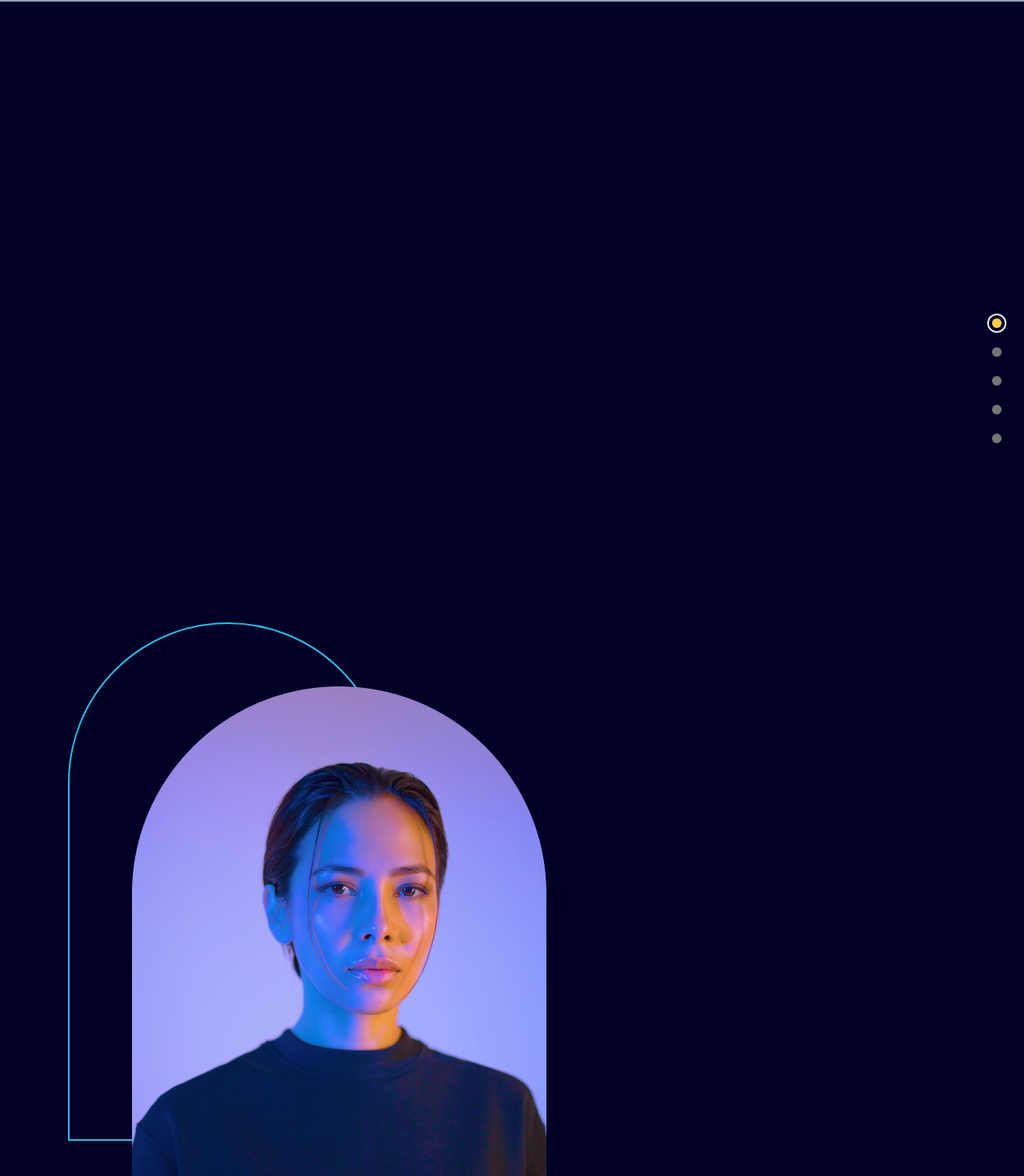
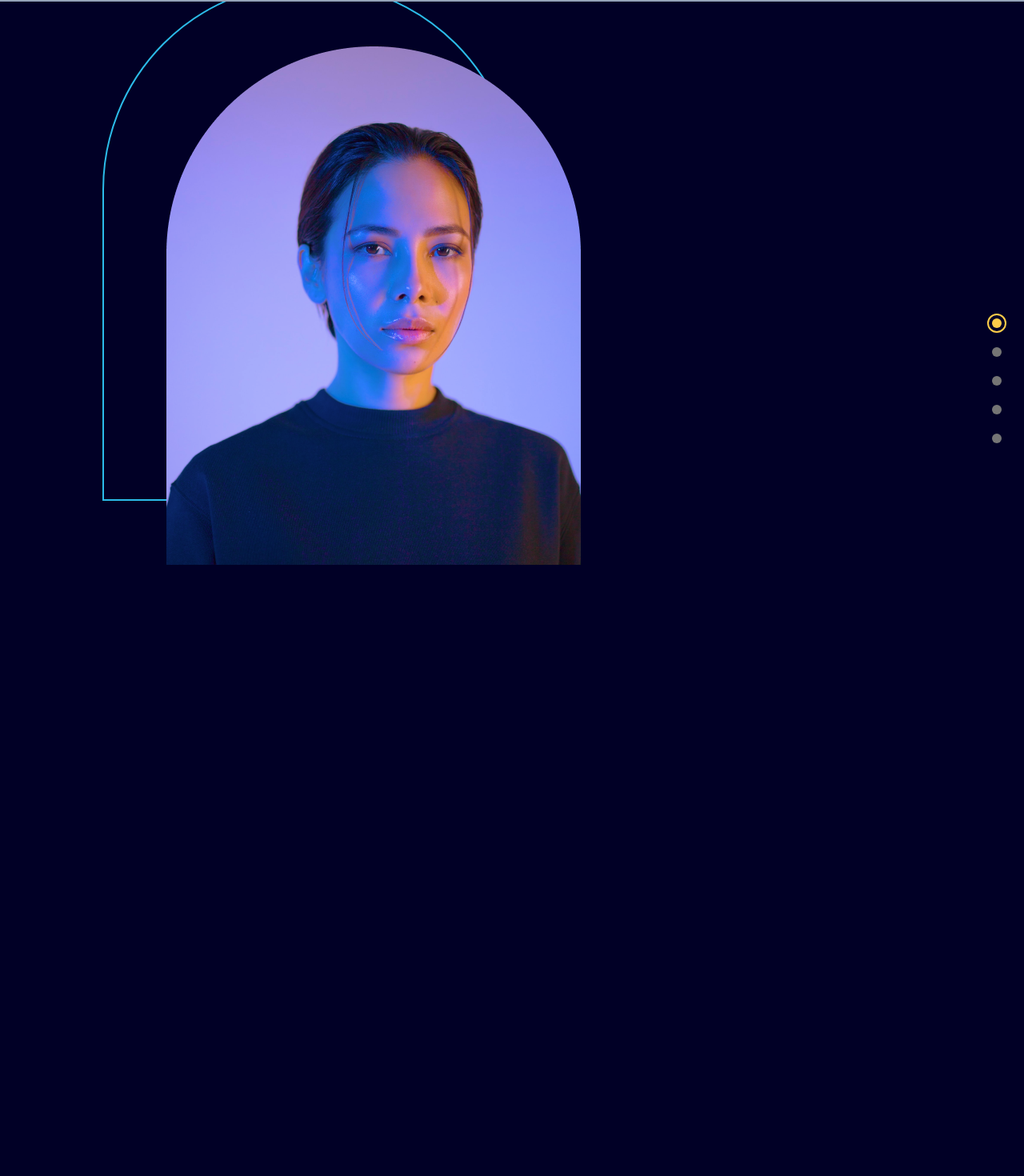
Before and after one commit to Josequesada9393/PorfolioWebsite, a React (Create React App) app in the folder josegomezdev/: page / in a window 1280 px wide. Shown: the part 82-1552 px from the top of the page at 80% size. After the commit the page ends 800 px from the top, so only its background shows below. Built offline with nearby package versions, Linux system fonts and the light colour scheme.

Commit message:
css bugs

```diff
--- a/josegomezdev/src/App.jsx
+++ b/josegomezdev/src/App.jsx
@@ -20,13 +20,13 @@ function App() {
   }, [])
 
   return (
-    <div className="bg-deep-blue app">
+    <div className="app bg-deep-blue app">
       <Navbar
         isTopOfPage={isTopOfPage}
         selectedPage={selectedPage}
         setSelectedPage={setSelectedPage}
       />
-      <div className="w-5/6 mx-auto md:h-full"></div>
+      <div className="w-5/6 mx-auto md:h-full">
       {isAboveMediumScreens && (
         <DotGroup
           selectedPage={selectedPage}
@@ -35,7 +35,7 @@ function App() {
 
       <Landing setSelectedPage={setSelectedPage}/>
 
-
+</div>
     </div>
 
   );
--- a/josegomezdev/src/scenes/DotGroup.jsx
+++ b/josegomezdev/src/scenes/DotGroup.jsx
@@ -3,9 +3,8 @@ import AnchorLink from 'react-anchor-link-smooth-scroll'
 
 function DotGroup({ selectedPage, setSelectedPage }) {
 
-  const selectedStyles = `relative bg-yellow before:absolute before:w-6
-  before:h-6 before:rounded-full before:border-2 befooer:border-yellow
-  before:left-[-50%] before:top-[-50%]`
+ const selectedStyles = `relative bg-yellow before:absolute before:w-6 before:h-6 before:rounded-full
+    before:border-2 before:border-yellow before:left-[-50%] before:top-[-50%]`;
   return (
     <div className='flex flex-col gap-6 fixed top-[60%] right-7'>
        <AnchorLink className={`${selectedPage === 'home' ? selectedStyles : "bg-dark-grey"}
--- a/josegomezdev/src/scenes/Landing.jsx
+++ b/josegomezdev/src/scenes/Landing.jsx
@@ -6,30 +6,34 @@ import AnchorLink from 'react-anchor-link-smooth-scroll'
 
 function Landing({ setSelectedPage }) {
 
-  const isAboveMediumScreens = useMediaQuery('(min-width: 1060px)');
+  const isAboveLarge = useMediaQuery('(min-width: 1060px)');
   return (
-    <section id='home' className='md:flex md:justify-between md:items-center md:h-full gap-16 py-10'>
+    <section id='home'   className="md:flex md:justify-between md:items-center gap-16 md:h-full py-10"
+>
+
+     {/* IMAGE SECTION */}
+      <div className="basis-3/5 z-10 mt-16 md:mt-32 flex justify-center md:order-2">
+        {isAboveLarge ? (
+          <div
+            className="relative z-0 ml-20 before:absolute before:-top-20 before:-left-20 before:rounded-t-[400px]
+            before:w-full before:max-w-[400px] md:before:max-w-[600px] before:h-full before:border-2 before:border-blue before:z-[-1]"
+          >
+            <img
+              alt="profile"
+              className="hover:filter hover:saturate-200 transition duration-500 z-10 w-full max-w-[400px] md:max-w-[600px]"
+              src="assets/profile-image.png"
+            />
+          </div>
+        ) : (
+          <img
+            alt="profile"
+            className="z-10 w-full max-w-[400px] md:max-w-[600px]"
+            src="assets/profile-image.png"
+          />
+        )}
+      </div>
 
 
-
-      {/*image section*/}
-
-      <div className='md:order-2 flex justify-center basis-3/5 z-10 mt-16 md:mt-32'>
-        {isAboveMediumScreens ? (
-          <div className='relative z-0 ml-20 before:absolute before:-top-20 before:-left-20
-          before:rounded-t-[400px] before:w-full before:max-w-[400px] before:h-full
-          before:border-2 before:border-blue before:z-[-1]'>
-            <img src="assets/profile-image.png"
-              className="hover:filter hover:saturate-200 transition duration-500 z-10 w-full
-              max-w-[400px] md:max-w-[600px]"
-              alt="profile" />
-          </div>
-        ): (
-            <div></div>
-        )}
-
-
-</div>
     </section>
   )
 }
```
